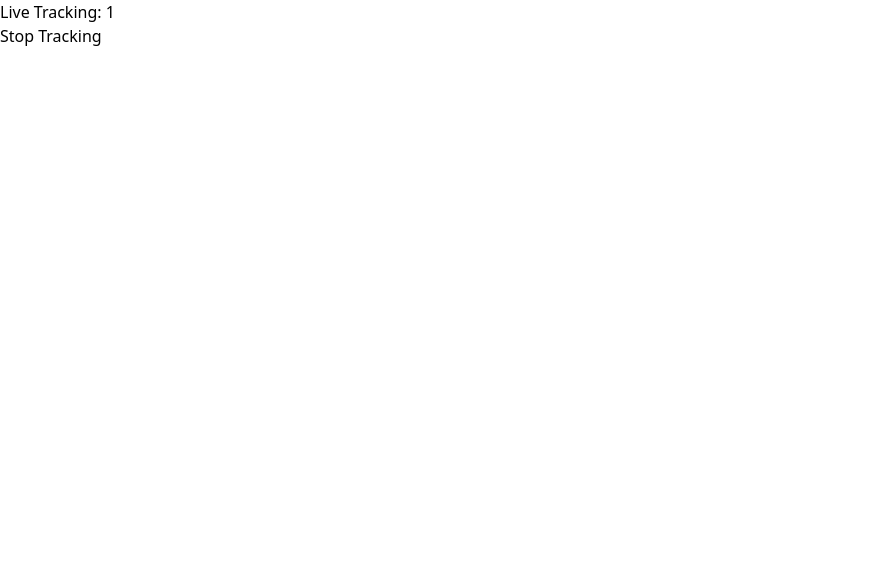
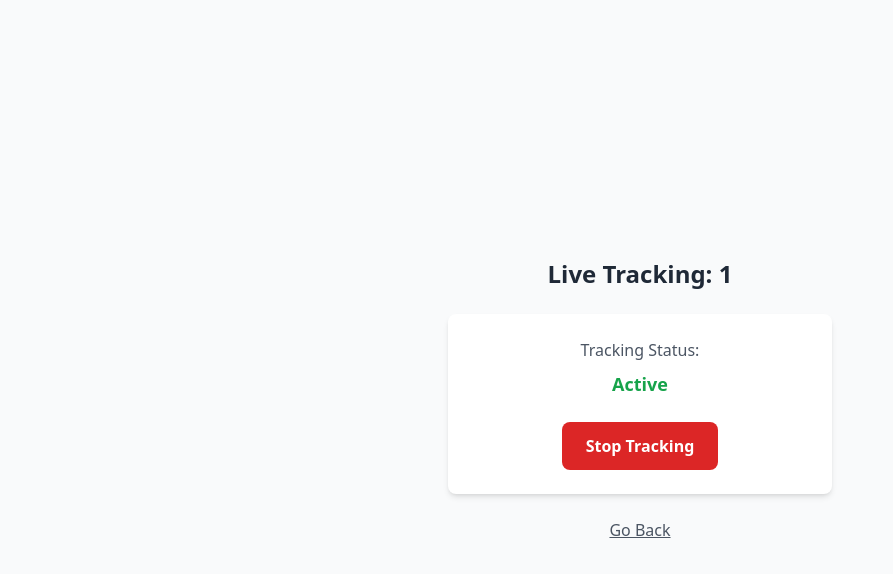
Before and after one commit to rc-balaji/live-Track-Application, a Next.js app: page /user/1/location/1/add in a window 1280 px wide. Shown: the top 574 px of the page, without its empty margins (0-893 px from the left). Built offline with nearby package versions, Linux system fonts and the light colour scheme; no server answers.

Commit message:
update:add-filter , user-page

```diff
--- a/app/admin/location/[user_id]/page.js
+++ b/app/admin/location/[user_id]/page.js
@@ -6,6 +6,7 @@ export default function AdminLiveLocation() {
   const { user_id } = useParams();
   const [liveData, setLiveData] = useState(null);
   const [loading, setLoading] = useState(true);
+  const [statusFilter, setStatusFilter] = useState("all"); // State for filtering by status
   const router = useRouter();
 
   useEffect(() => {
@@ -18,12 +19,53 @@ export default function AdminLiveLocation() {
       .catch(() => setLoading(false)); // Handle errors and loading state
   }, [user_id]);
 
+  // Filter locations based on selected status
+  const filteredLiveData = liveData?.filter((loc) => {
+    if (statusFilter === "all") return true; // Show all statuses
+    return loc.status === statusFilter; // Filter based on status
+  });
+
+  // Sort locations by location_id in descending order
+  const sortedLiveData = filteredLiveData?.sort((a, b) =>
+    b._id > a._id ? 1 : -1
+  );
+
   return (
     <div className="min-h-screen bg-gray-50 flex flex-col items-center p-6">
       <div className="w-full max-w-4xl bg-white shadow-lg rounded-lg p-6 md:p-8 lg:p-10">
         <h1 className="text-3xl font-semibold text-gray-800 mb-6 text-center">
-          Live Locations
+          Locations
         </h1>
+
+        {/* Filter Controls */}
+        <div className="flex justify-between items-center mb-4">
+          <div className="flex space-x-4">
+            <button
+              className={`px-4 py-2 rounded-lg text-white ${
+                statusFilter === "all" ? "bg-blue-500" : "bg-gray-300"
+              }`}
+              onClick={() => setStatusFilter("all")}
+            >
+              All
+            </button>
+            <button
+              className={`px-4 py-2 rounded-lg text-white ${
+                statusFilter === "live" ? "bg-green-500" : "bg-gray-300"
+              }`}
+              onClick={() => setStatusFilter("live")}
+            >
+              Live
+            </button>
+            <button
+              className={`px-4 py-2 rounded-lg text-white ${
+                statusFilter === "end" ? "bg-red-500" : "bg-gray-300"
+              }`}
+              onClick={() => setStatusFilter("end")}
+            >
+              Ended
+            </button>
+          </div>
+        </div>
 
         {loading ? (
           <ul className="space-y-4">
@@ -37,9 +79,9 @@ export default function AdminLiveLocation() {
               </li>
             ))}
           </ul>
-        ) : liveData?.length > 0 ? (
+        ) : sortedLiveData?.length > 0 ? (
           <ul className="space-y-4 divide-y divide-gray-200">
-            {liveData.map((loc) => (
+            {sortedLiveData.map((loc) => (
               <li
                 key={loc._id}
                 className="p-6 bg-white rounded-lg shadow-lg hover:shadow-xl transition-shadow duration-300 cursor-pointer"
@@ -53,7 +95,7 @@ export default function AdminLiveLocation() {
                   </h2>
                   <span
                     className={`px-3 py-1 text-sm rounded-full ${
-                      loc.status === "active"
+                      loc.status === "live"
                         ? "bg-green-100 text-green-800"
                         : "bg-red-100 text-red-800"
                     }`}
--- a/app/components/MapComponent.js
+++ b/app/components/MapComponent.js
@@ -135,6 +135,8 @@ export default function MapComponent({ locations }) {
       <MapContainer
         center={endPos}
         zoom={20}
+        maxZoom={18}
+
         style={{ height: "100vh", width: "100vw" }} // Full page size
         whenCreated={(map) => (mapRef.current = map)}
       >
--- a/app/user/[user_id]/location/[location_id]/add/page.js
+++ b/app/user/[user_id]/location/[location_id]/add/page.js
@@ -113,17 +113,58 @@ export default function LiveLocation() {
   };
 
   if (loading) {
-    return <p>Checking location permission...</p>;
+    return (
+      <div className="w-full h-screen flex justify-center items-center bg-gray-100">
+        <div className="w-24 h-24 bg-gray-300 animate-pulse rounded-full"></div>
+      </div>
+    );
   }
 
   return (
-    <div>
-      <h1>Live Tracking: {location_id || "Unknown"}</h1>
-      {tracking ? (
-        <button onClick={stopTracking}>Stop Tracking</button>
-      ) : (
-        <button onClick={startTracking}>Start Tracking</button>
-      )}
+    <div className="min-h-screen bg-gray-50 flex flex-col items-center justify-center px-4 py-6">
+      <h1 className="text-2xl font-semibold text-gray-800 mb-6">
+        Live Tracking: {location_id || "Unknown"}
+      </h1>
+
+      <div className="w-full max-w-sm p-6 bg-white rounded-lg shadow-md">
+        <div className="text-center mb-6">
+          <p className="text-gray-600 mb-2">Tracking Status: </p>
+          <p
+            className={`${
+              tracking ? "text-green-600" : "text-red-600"
+            } font-semibold text-lg`}
+          >
+            {tracking ? "Active" : "Inactive"}
+          </p>
+        </div>
+
+        <div className="flex justify-center gap-4">
+          {tracking ? (
+            <button
+              onClick={stopTracking}
+              className="px-6 py-3 bg-red-600 text-white font-semibold rounded-lg hover:bg-red-500 transition duration-300"
+            >
+              Stop Tracking
+            </button>
+          ) : (
+            <button
+              onClick={startTracking}
+              className="px-6 py-3 bg-blue-600 text-white font-semibold rounded-lg hover:bg-blue-500 transition duration-300"
+            >
+              Start Tracking
+            </button>
+          )}
+        </div>
+      </div>
+
+      <div className="mt-6 text-center">
+        <button
+          onClick={() => router.back()}
+          className="text-gray-600 hover:text-gray-800 underline"
+        >
+          Go Back
+        </button>
+      </div>
     </div>
   );
 }
```
